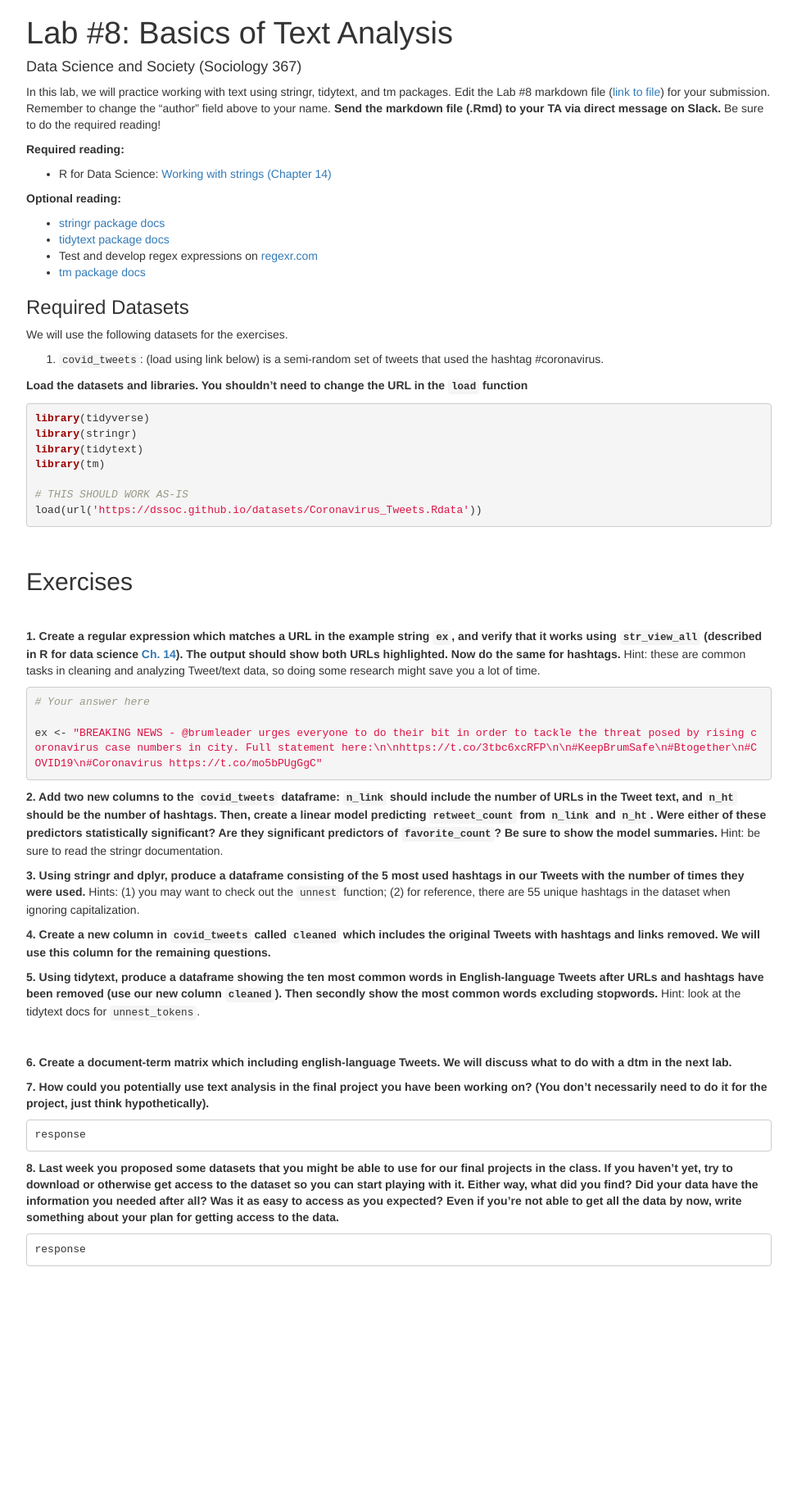
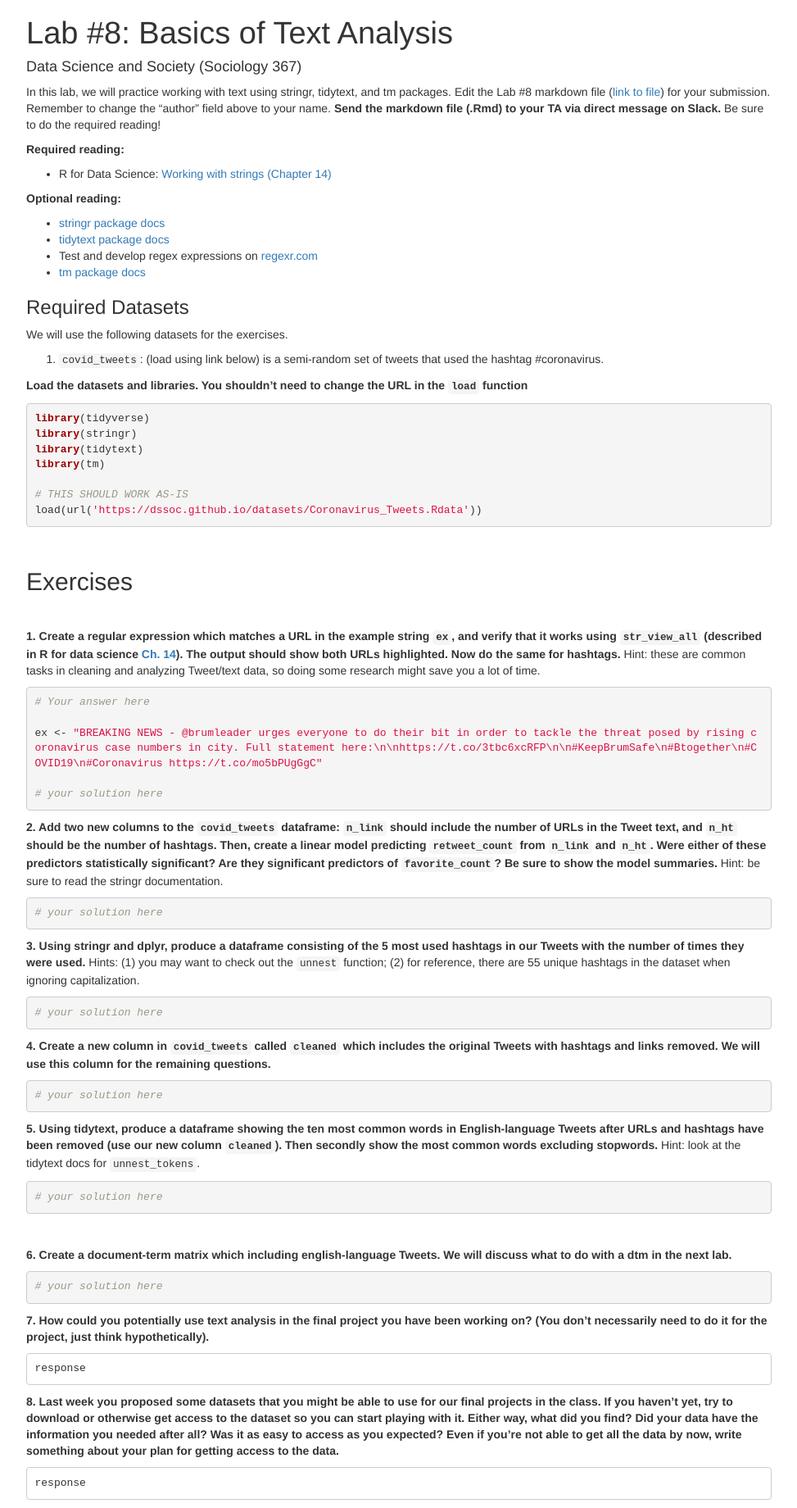
Before and after one commit to dssoc/dssoc.github.io, a Jekyll site: the page assignments/Lab_8.html, which Jekyll copies as it is, in a window 1280 px wide. Shown: the whole page at 82% size, without its empty margins (153-1126 px from the left). Built offline with Jekyll 4.4.1, drawn with Linux system fonts in a browser that asks for light colours; before the commit the page ends 1555 px from its top, so only the background shows below that.

Commit message:
adding lab 8 with filler code so it looks nicer

```diff
--- a/assignments/Lab_8.html
+++ b/assignments/Lab_8.html
@@ -415,13 +415,20 @@ load(url(&#39;https://dssoc.github.io/datasets/Coronavirus_Tweets.Rdata&#39;))</
 <p><strong>1. Create a regular expression which matches a URL in the example string <code>ex</code>, and verify that it works using <code>str_view_all</code> (described in R for data science <a href="https://r4ds.had.co.nz/strings.html">Ch. 14</a>). The output should show both URLs highlighted. Now do the same for hashtags. </strong> Hint: these are common tasks in cleaning and analyzing Tweet/text data, so doing some research might save you a lot of time.</p>
 <pre class="r"><code># Your answer here
 
-ex &lt;- &quot;BREAKING NEWS - @brumleader urges everyone to do their bit in order to tackle the threat posed by rising coronavirus case numbers in city. Full statement here:\n\nhttps://t.co/3tbc6xcRFP\n\n#KeepBrumSafe\n#Btogether\n#COVID19\n#Coronavirus https://t.co/mo5bPUgGgC&quot;</code></pre>
+ex &lt;- &quot;BREAKING NEWS - @brumleader urges everyone to do their bit in order to tackle the threat posed by rising coronavirus case numbers in city. Full statement here:\n\nhttps://t.co/3tbc6xcRFP\n\n#KeepBrumSafe\n#Btogether\n#COVID19\n#Coronavirus https://t.co/mo5bPUgGgC&quot;
+
+# your solution here</code></pre>
 <p><strong>2. Add two new columns to the <code>covid_tweets</code> dataframe: <code>n_link</code> should include the number of URLs in the Tweet text, and <code>n_ht</code> should be the number of hashtags. Then, create a linear model predicting <code>retweet_count</code> from <code>n_link</code> and <code>n_ht</code>. Were either of these predictors statistically significant? Are they significant predictors of <code>favorite_count</code>? Be sure to show the model summaries.</strong> Hint: be sure to read the stringr documentation.</p>
+<pre class="r"><code># your solution here</code></pre>
 <p><strong>3. Using stringr and dplyr, produce a dataframe consisting of the 5 most used hashtags in our Tweets with the number of times they were used.</strong> Hints: (1) you may want to check out the <code>unnest</code> function; (2) for reference, there are 55 unique hashtags in the dataset when ignoring capitalization.</p>
+<pre class="r"><code># your solution here</code></pre>
 <p><strong>4. Create a new column in <code>covid_tweets</code> called <code>cleaned</code> which includes the original Tweets with hashtags and links removed. We will use this column for the remaining questions.</strong></p>
+<pre class="r"><code># your solution here</code></pre>
 <p><strong>5. Using tidytext, produce a dataframe showing the ten most common words in English-language Tweets after URLs and hashtags have been removed (use our new column <code>cleaned</code>). Then secondly show the most common words excluding stopwords.</strong> Hint: look at the tidytext docs for <code>unnest_tokens</code>.</p>
+<pre class="r"><code># your solution here</code></pre>
 <p><br /></p>
 <p><strong>6. Create a document-term matrix which including english-language Tweets. We will discuss what to do with a dtm in the next lab.</strong></p>
+<pre class="r"><code># your solution here</code></pre>
 <p><strong>7. How could you potentially use text analysis in the final project you have been working on? (You don’t necessarily need to do it for the project, just think hypothetically).</strong></p>
 <pre><code>response</code></pre>
 <p><strong>8. Last week you proposed some datasets that you might be able to use for our final projects in the class. If you haven’t yet, try to download or otherwise get access to the dataset so you can start playing with it. Either way, what did you find? Did your data have the information you needed after all? Was it as easy to access as you expected? Even if you’re not able to get all the data by now, write something about your plan for getting access to the data.</strong></p>
```
Also changed, not shown: assignments/Lab_8.Rmd (+6 -5 lines).
